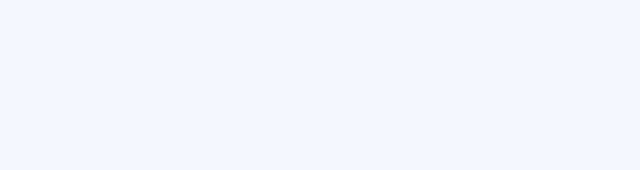
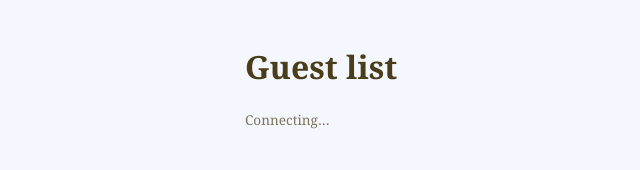
Before and after one commit to ramutan/ramutan-turns-21, a plain HTML site: page public/guests.html in a window 1280 px wide. Shown: the whole page, without its empty margins (15-655 px from the left). Drawn offline with Linux system fonts and the light colour scheme.

Commit message:
added h1 and p

```diff
--- a/public/guests.html
+++ b/public/guests.html
@@ -59,5 +59,9 @@
               font-size: .85rem;
               opacity: .7;
             }
+        </style>
+    </head>
 
-        </style>
+    <body>
+        <h1>Guest list</h1>
+        <p class="live" id="live">Connecting…</p>
```
